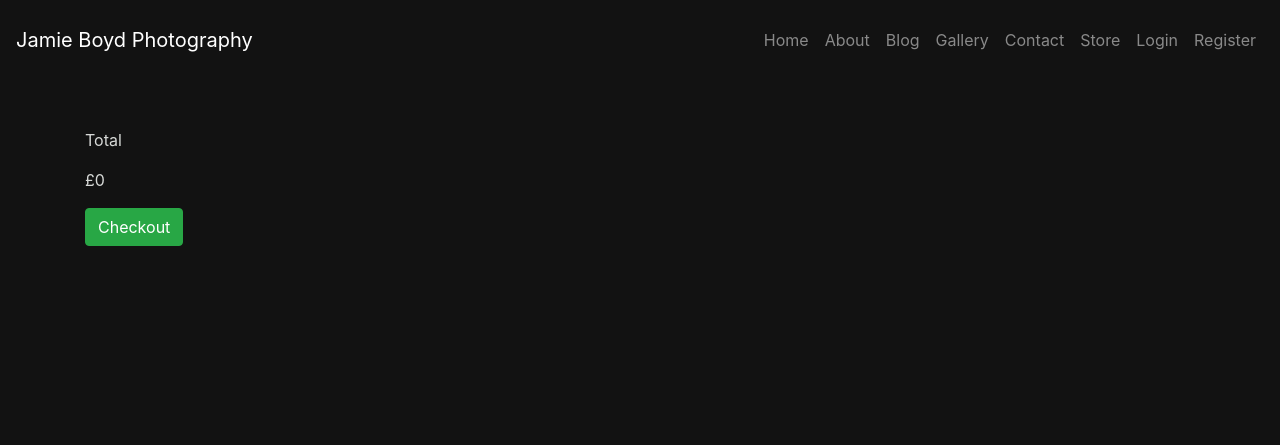
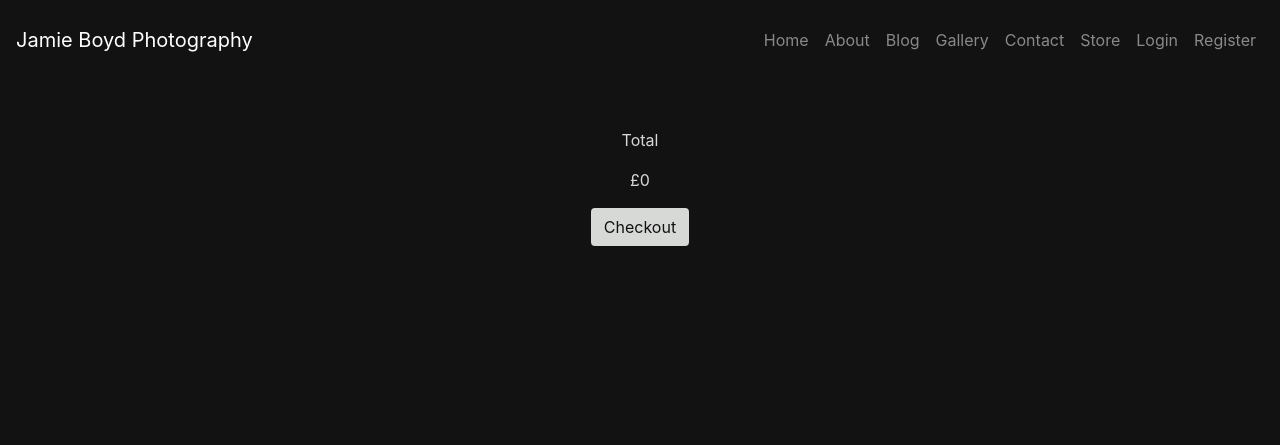
Before and after one commit to jboyd8/jamieboydphotography, a Django app: page /cart/view_cart in a window 1280 px wide. Shown: the top 445 px of the page. Run offline with Django 3.2, Linux system fonts and the light colour scheme; some libraries are stand-ins or nearby versions.

Commit message:
feat: styled and structured cart page

```diff
--- a/jamieboydphoto/static/css/style.css
+++ b/jamieboydphoto/static/css/style.css
@@ -319,6 +319,12 @@ section {
     color: #121212;
 }
 
+/* Cart */
+
+.cart-row {
+    text-align: center;
+}
+
 /* Footer */
 #main-footer {
     height: 5%;
--- a/templates/cart/cart.html
+++ b/templates/cart/cart.html
@@ -8,48 +8,40 @@
 
 {% block content %}
 <section class="container">
+    <!-- Total and checkout button -->
+    <div class="row cart-row">
+        <div class="col-12">
+            <p>Total</p>
+            <p><span class="" aria-hidden="true">£</span>{{ total }}</p>
+            <a href="{% url 'checkout' %}" class="btn atc-btn" role="button">
+                <span class="" aria-hidden="true">Checkout</span>
+            </a>
+        </div>
+    </div>
 
+    <!-- Cart items -->
     <div class="row">
-        <div class="col-12">
+        <div class="col-12 col-md-6 col-lg-4 mx-auto image-cols">
             {% for item in cart_items %}
                 <div class="card">
-                    <div class="card-header">
-                        <h5>{{ item.product.name }}</h5>
-                    </div>
-                    <div class="card-body">
-                        <p>{{ item.product.description }}</p>
-                        <img src="{{ item.product.image }}" alt="item.product.description">
-                        <p>£{{ item.product.price }}</p>
-                        <p>
-                            <form action="{% url 'adjust_cart' item.id %}" class="form-inline" method="POST">
-                                {% csrf_token %}
-                                <div class="form-group">
-                                    <label for="exampleInputAmount" class="sr-only">New Qty</label>
-                                    <div class="input-group">
-                                        <div class="input-group-addon">Qty</div>
-                                        <input type="number" class="form-control" name="quantity" min="0" max="5">
-                                        <div class="input-group-addon">{{ item.quantity }}</div>
-                                    </div>
-                                </div>
-                                <button class="btn btn-primary" type="submit">
-                                    <span class="" aria-hidden="true">Amend</span>
-                                </button>
-                            </form>
-                        </p>
+                    <div class="card-body store-cards">
+                        <img src="{{ item.product.image }}" class="card-img-top img-fluid" alt="item.product.description">
+                        <p class="store-price">£{{ item.product.price }}</p>
+                        <form action="{% url 'adjust_cart' item.id %}" class="form-group" method="POST">
+                            {% csrf_token %}
+                            <div class="form-control">Quantity Selected : {{ item.quantity }}</div>
+                            <div class="form-group">
+                                <input type="number" class="form-control store-form-item" name="quantity" min="0" max="5"
+                                       placeholder="Amend Quantity">
+                                <button class="btn form-control store-form-item atc-btn"
+                                        type="submit">Amend Quantity</button>
+                            </div>
+                        </form>
                     </div>
                 </div>
             {% endfor %}
         </div>
     </div>
-    <div class="row">
-        <div class="col-12">
-            <p>Total</p>
-            <p><span class="" aria-hidden="true">£</span>{{ total }}</p>
-            <a href="{% url 'checkout' %}" class="btn btn-success" role="button">
-                <span class="" aria-hidden="true">Checkout</span>
-            </a>
-        </div>
-    </div>
 
 </section>
 {% endblock %}
```
